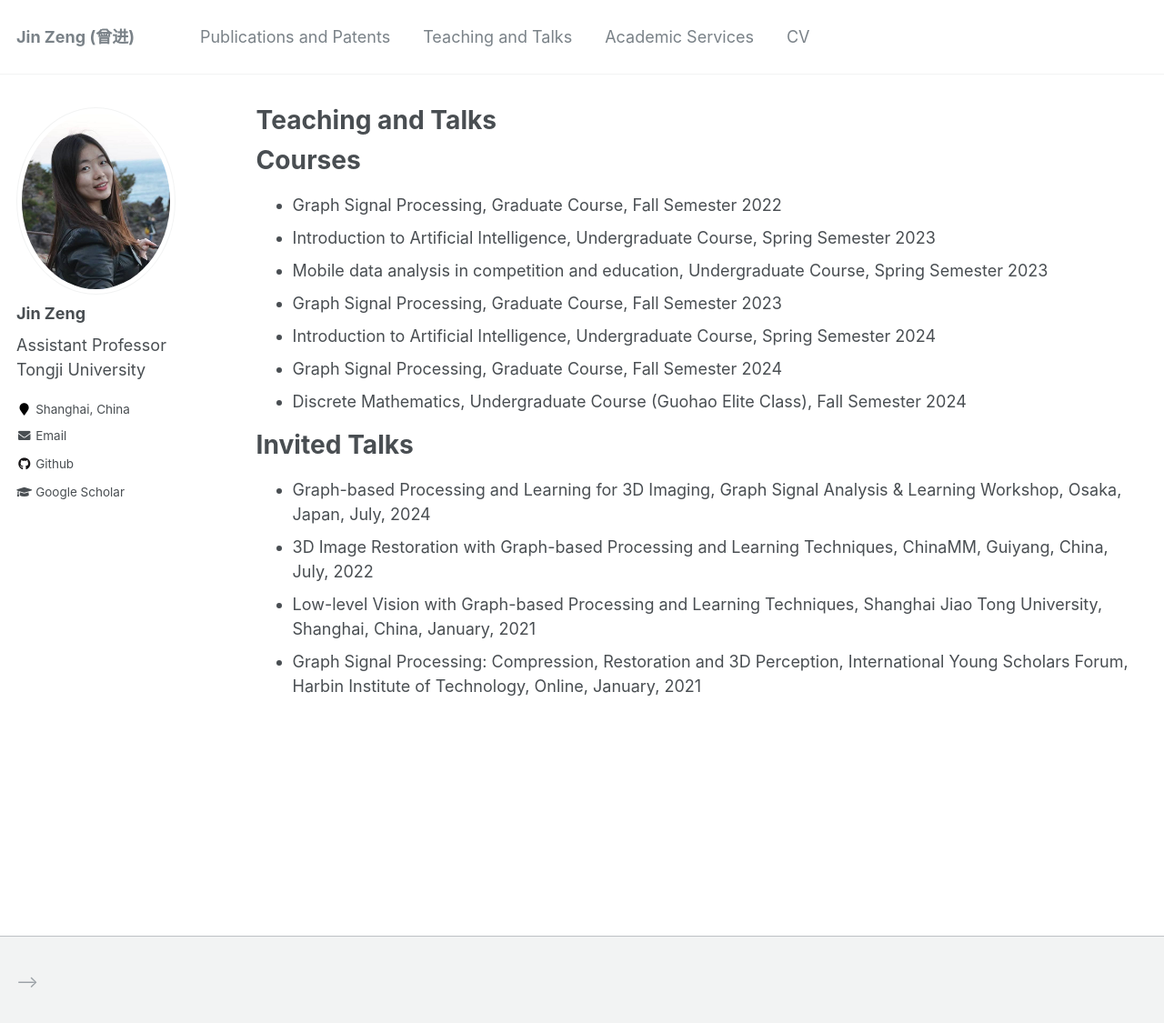
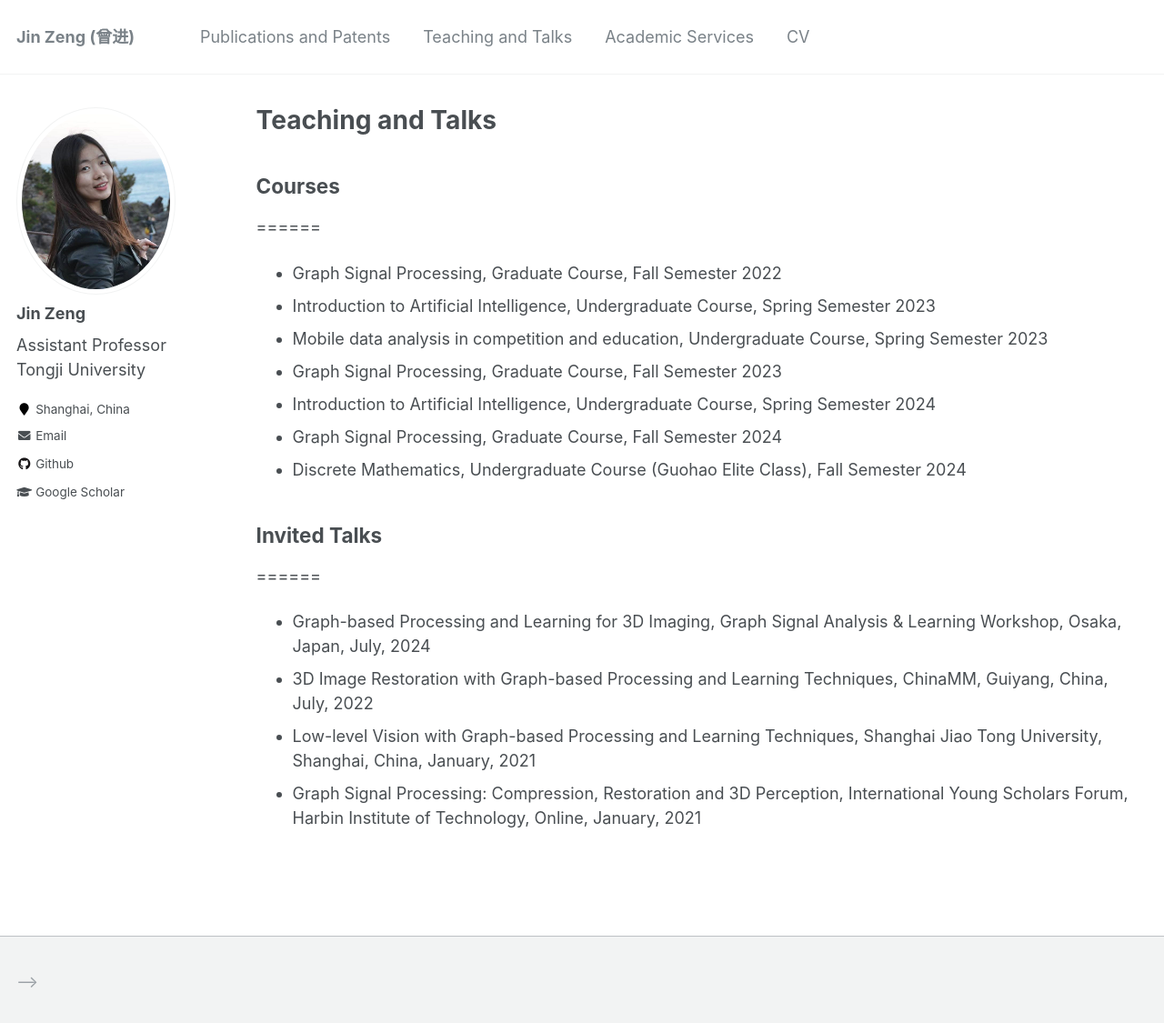
Before and after one commit to jzengust/jzengust.github.io, a Jekyll site: the page built from _pages/teaching.md, in a window 1280 px wide and 1129 px high. Shown: the top 1125 px of the window at 91% size. Built offline with Jekyll 4.4.1, drawn with Linux system fonts in a browser that asks for light colours.

```diff
--- a/_pages/teaching.md
+++ b/_pages/teaching.md
@@ -11,7 +11,7 @@ author_profile: true
   {% include archive-single.html %}
 {% endfor %} -->
 
-Courses
+## Courses
 ======
 * Graph Signal Processing, Graduate Course, Fall Semester 2022
 * Introduction to Artificial Intelligence, Undergraduate Course, Spring Semester 2023
@@ -21,7 +21,7 @@ Courses
 * Graph Signal Processing, Graduate Course, Fall Semester 2024
 * Discrete Mathematics, Undergraduate Course (Guohao Elite Class), Fall Semester 2024
 
-Invited Talks
+## Invited Talks
 ======
 * Graph-based Processing and Learning for 3D Imaging, Graph Signal Analysis & Learning Workshop, Osaka, Japan, July, 2024
 * 3D Image Restoration with Graph-based Processing and Learning Techniques, ChinaMM, Guiyang, China, July, 2022
```
